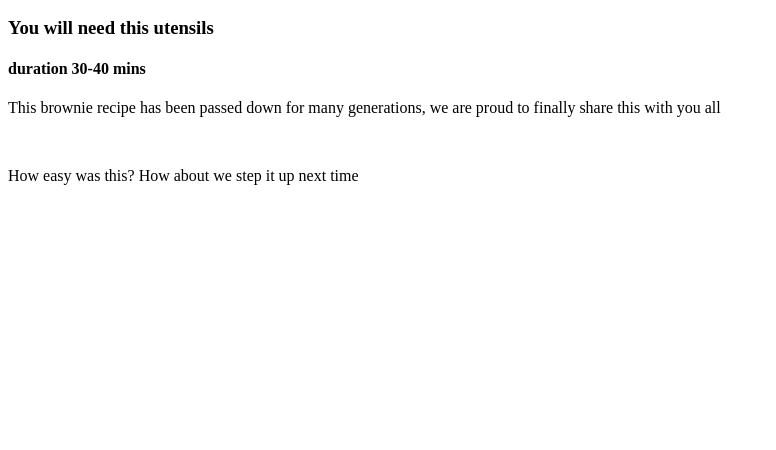
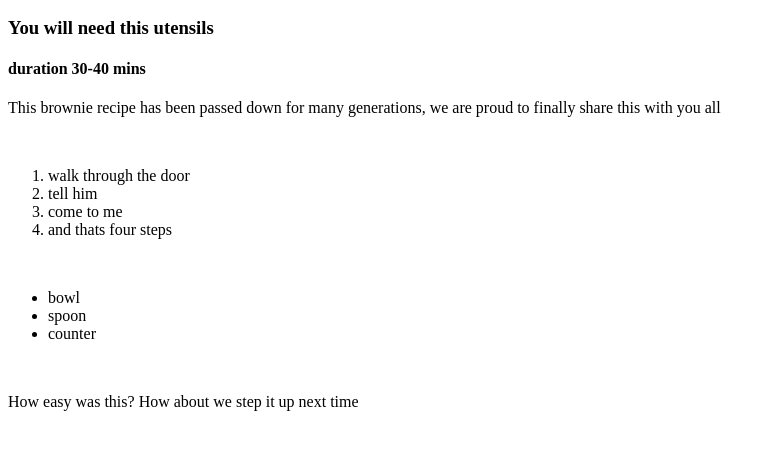
Before and after one commit to Jamel144/pivot, a plain HTML site: page index.html in a window 1280 px wide. Shown: the part 110-560 px from the top of the page, without its empty margins (0-776 px from the left). Drawn offline with Linux system fonts and the light colour scheme.

Commit message:
added list

```diff
--- a/index.html
+++ b/index.html
@@ -13,6 +13,21 @@
         <h4>duration 30-40 mins </h4>
         <p> This brownie recipe has been passed down for many generations, we are proud to finally share this with you all</p>
         <br>
+
+        <ol>
+            <li>walk through the door</li>
+            <li>tell him</li>
+            <li>come to me</li>
+            <li>and thats four steps</li>
+          </ol>
+        <br>
+        <ul>
+            <li>bowl</li>
+            <li>spoon</li>
+            <li>counter</li>
+          </ul>
+          <br>
+
         <p> How easy was this? How about we step it up next time</p>
 
 
```
